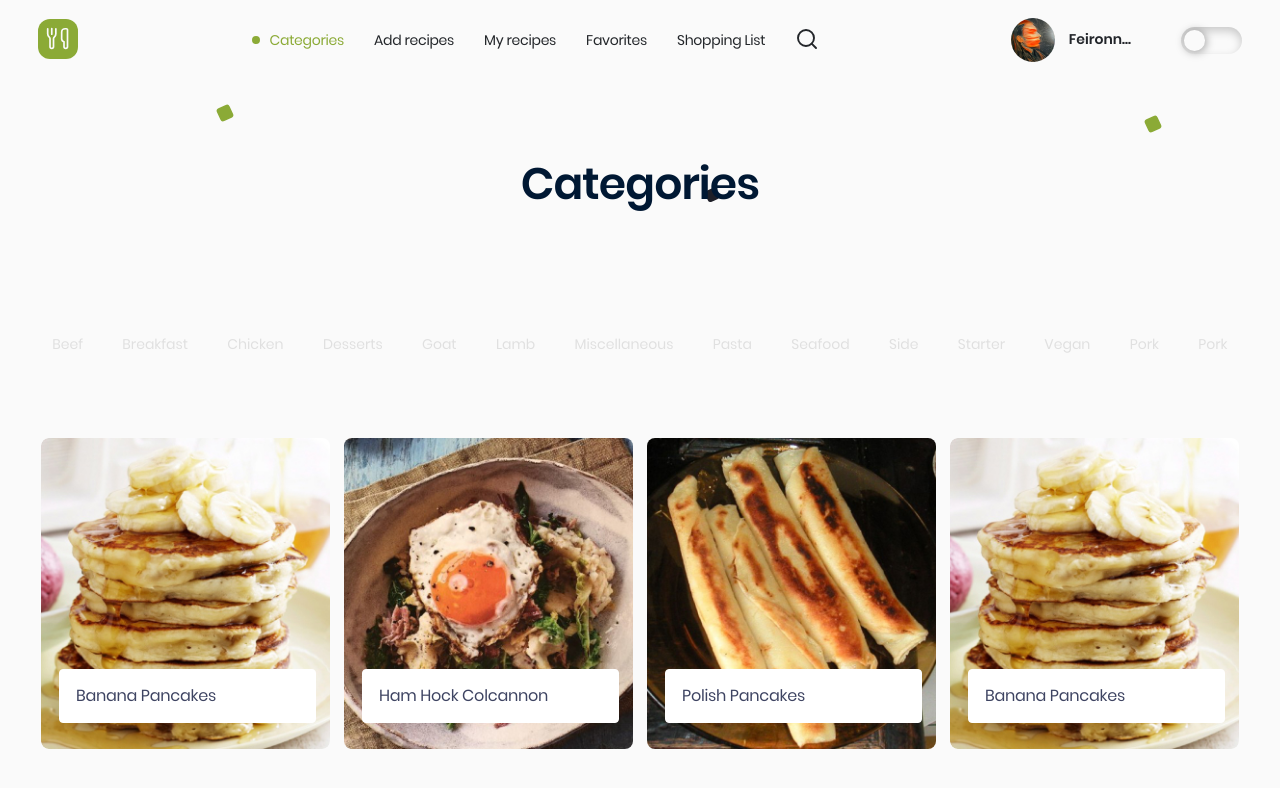
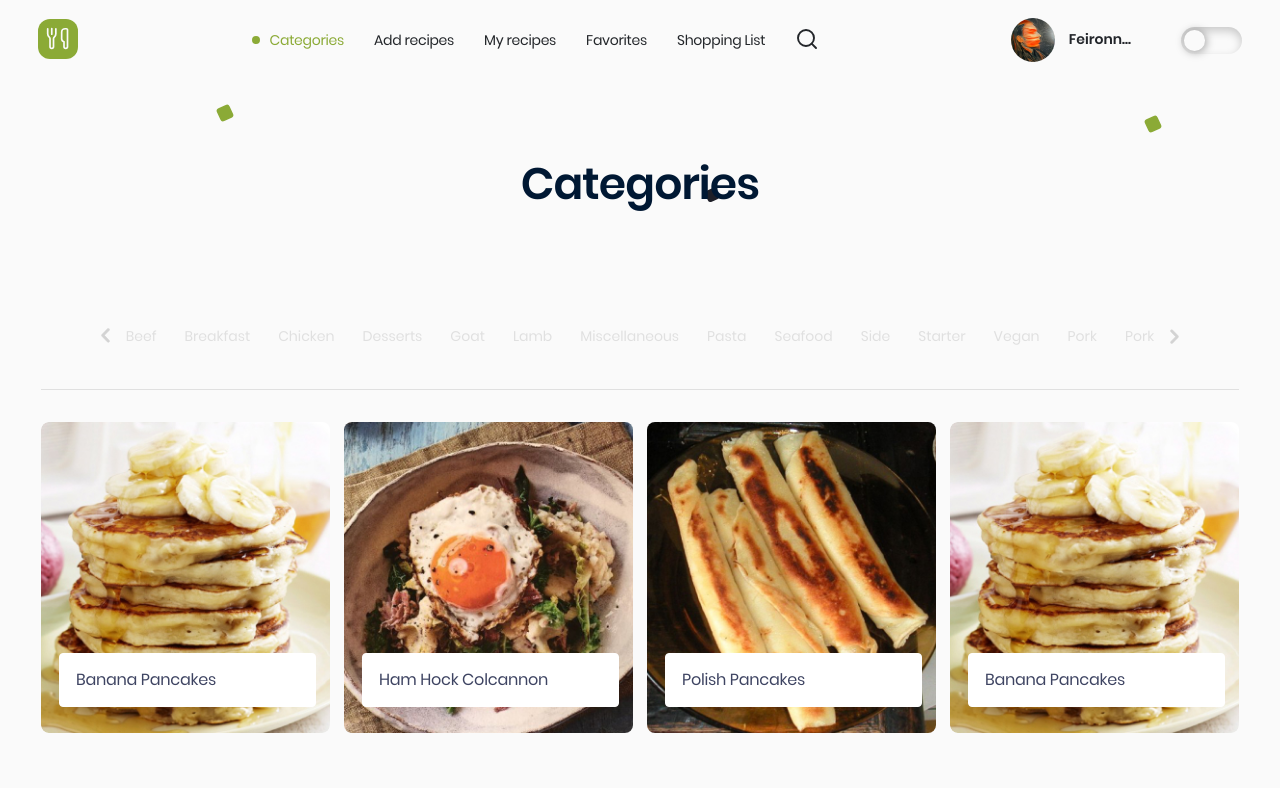
Before and after one commit to pawelrogowski/soYum, a React (Vite) app: page /categories in a window 1280 px wide. Shown: the top 788 px of the page. Built offline with nearby package versions, Linux system fonts and the light colour scheme.

Commit message:
🔀🎨refactor: styles

```diff
--- a/src/components/CategoryFilter/CategoryFilter.jsx
+++ b/src/components/CategoryFilter/CategoryFilter.jsx
@@ -1,13 +1,26 @@
 import { StyledNav } from "./CategoryFilter.styled";
 import { NavLink } from "react-router-dom";
 import { useHorizontalScroll } from "../../hooks/useHorizontalScroll";
+import { useButtonScroll } from "../../hooks/useButtonScroll";
+import { Icon } from "../Icon/Icon";
 
 export const CategoryFilter = () => {
   const scrollRef = useHorizontalScroll();
+  const { scrollLeft, scrollRight, isAtLeft, isAtRight } =
+    useButtonScroll(scrollRef);
+  const scrollBy = 200;
 
   return (
-    <StyledNav ref={scrollRef}>
-      <ul>
+    <StyledNav>
+      <button
+        type="button"
+        aria-label="scroll left"
+        onClick={() => scrollLeft(scrollBy)}
+        disabled={isAtLeft}
+      >
+        <Icon icon="arrow_slim" />
+      </button>
+      <ul ref={scrollRef}>
         <li>
           <NavLink to="#">Beef</NavLink>
         </li>
@@ -51,6 +64,14 @@ export const CategoryFilter = () => {
           <NavLink to="#">Pork</NavLink>
         </li>
       </ul>
+      <button
+        type="button"
+        aria-label="scroll right"
+        onClick={() => scrollRight(scrollBy)}
+        disabled={isAtRight}
+      >
+        <Icon icon="arrow_slim" />
+      </button>
     </StyledNav>
   );
 };
--- a/src/components/CategoryFilter/CategoryFilter.styled.js
+++ b/src/components/CategoryFilter/CategoryFilter.styled.js
@@ -5,15 +5,8 @@ export const StyledNav = styled.nav`
   width: 100%;
   display: flex;
   align-items: center;
-  flex-wrap: no-wrap;
-  overflow-x: auto;
-  scrollbar-width: none;
-  height: 5.6rem;
-  -ms-overflow-style: none;
-  scroll-behavior: smooth;
-  &::-webkit-scrollbar {
-    width: 0;
-  }
+  flex-wrap: nowrap;
+  justify-content: center;
   &:after {
     content: "";
     position: absolute;
@@ -23,16 +16,44 @@ export const StyledNav = styled.nav`
     height: 0;
     border-bottom: 1px solid #e0e0e0;
   }
-  &::-webkit-scrollbar {
-    width: 0; /* For Chrome, Safari, and Opera */
+  > button {
+    width: 4rem;
+    height: 4rem;
+    display: flex;
+    justify-content: center;
+    align-items: center;
+    border: none;
+    background: none;
+    cursor: pointer;
+    &:first-of-type {
+      transform: rotate(180deg);
+    }
+    &:disabled {
+      > svg {
+        stroke: lightgray;
+        fill: lightgray;
+      }
+    }
+    > svg {
+      transition: stroke 200ms, fill 200ms;
+      stroke: black;
+      fill: gray;
+      width: 1.5rem;
+      height: 1.5rem;
+    }
   }
   > ul {
+    overflow-x: scroll;
+    scrollbar-width: none;
+    -ms-overflow-style: none;
+    scroll-behavior: smooth;
+    &::-webkit-scrollbar {
+      display: none;
+    }
     height: 100%;
-    width: 100%;
     display: flex;
     flex-direction: row;
     align-items: center;
-    justify-content: space-evenly;
     gap: 2.8rem;
     > li {
       > a {
```
